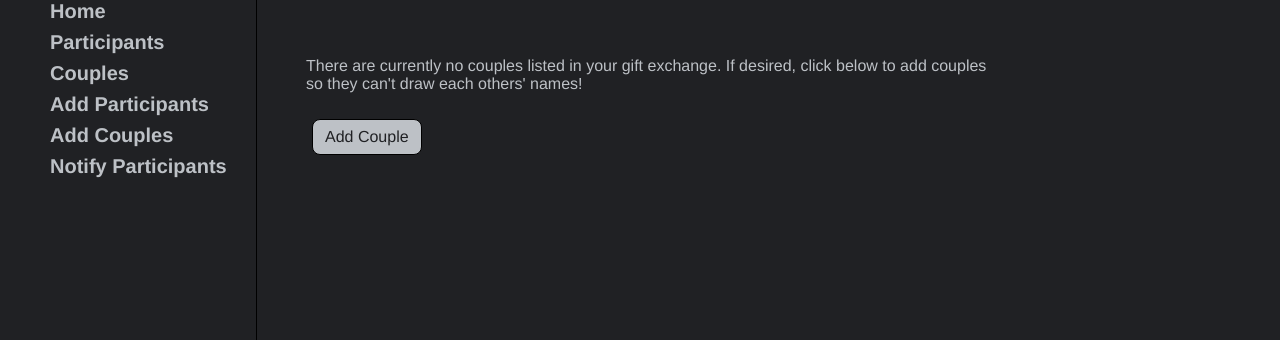
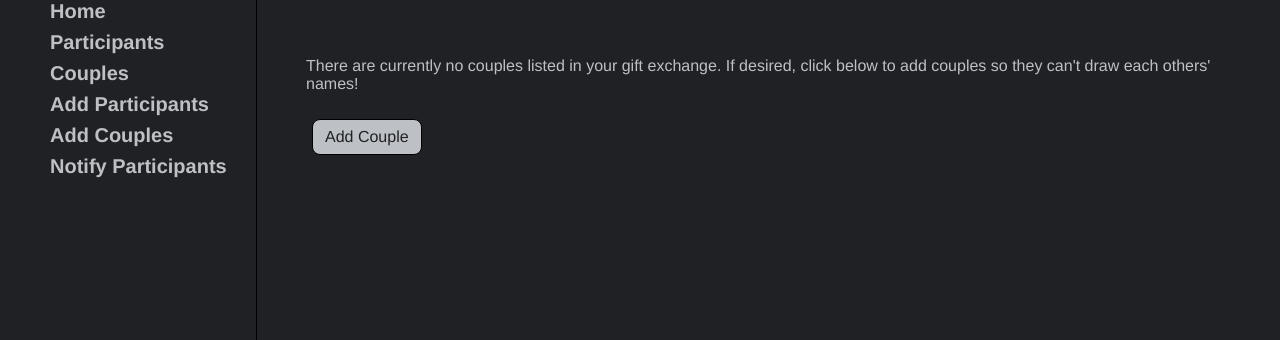
Before and after one commit to mohobson/gift-exchange, a Python web app: template templates/couples.html in a window 1280 px wide. Shown: the part 112-452 px from the top of the page. Run offline with Jinja, Linux system fonts and the light colour scheme; the template is opened without the code that fills it, so the values that code supplies are empty.

Commit message:
resized homepage text

```diff
--- a/static/style.css
+++ b/static/style.css
@@ -223,7 +223,7 @@ li {
 .home,
 .participants,
 .couples {
-    max-width: 700px;
+    max-width: 100000px;
 }
 
 .home > p {
@@ -317,6 +317,7 @@ table tr td a:hover {
     border-radius: 0.25em;
     border: 0;
     position: relative;
+    max-width: 700px;
 }
 
     .image.fit img {
```
